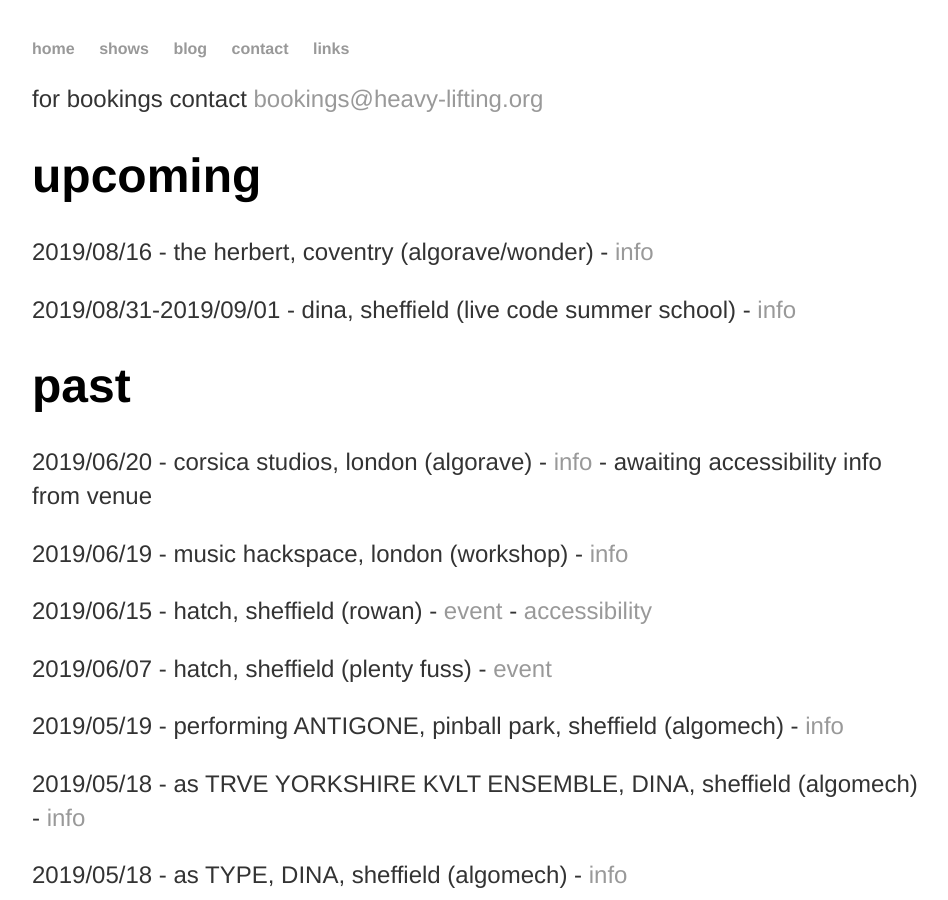
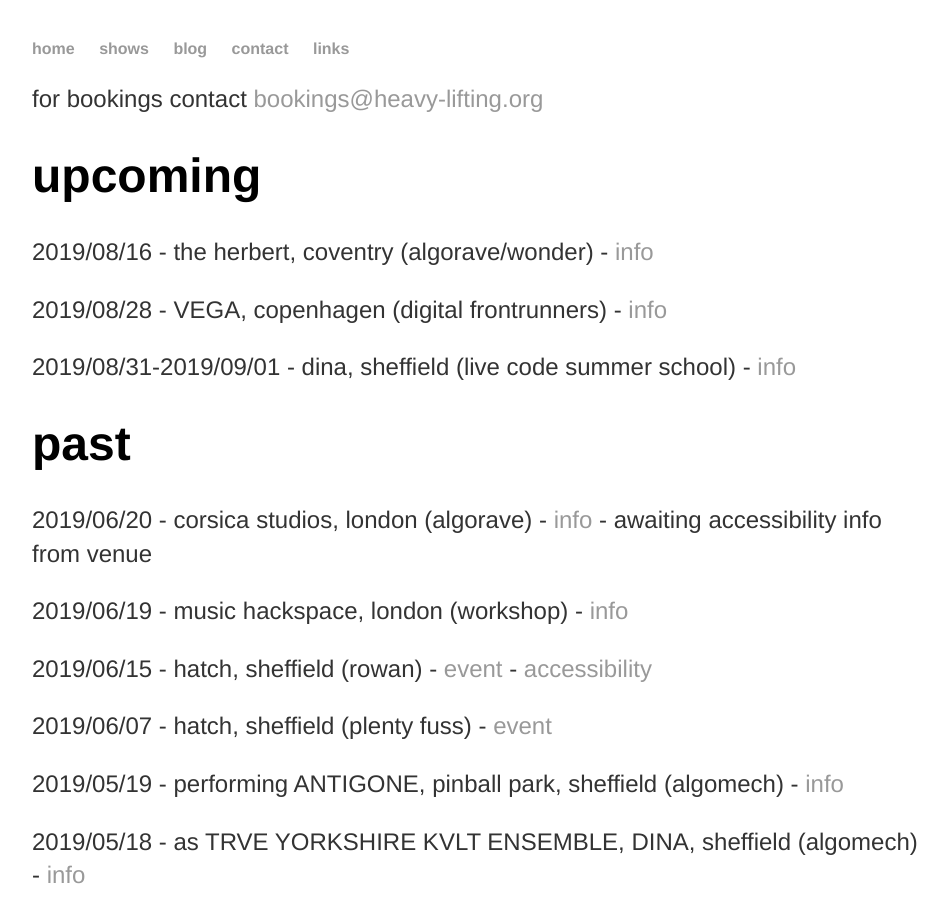
Before and after one commit to heavy-lifting/heavy-lifting.github.io, a Jekyll site: the page built from shows.html, in a window 1280 px wide and 900 px high. Shown: the whole window, without its empty margins (160-1108 px from the left). Built offline with Jekyll 4.4.1, drawn with Linux system fonts in a browser that asks for light colours.

Commit message:
Update shows.html

```diff
--- a/shows.html
+++ b/shows.html
@@ -9,7 +9,7 @@ title: shows
 	<h1>upcoming</h1>
 
 	<p>2019/08/16 - the herbert, coventry (algorave/wonder) - <a href="https://www.theherbert.org/whats_on/1445/wonder__where_reality_and_imaginary_collide" target="_blank">info</a></p>
-
+	<p>2019/08/28 - VEGA, copenhagen (digital frontrunners) - <a href="http://digitalfrontrunners.dk/" target="_blank">info</a></p>
 	<p>2019/08/31-2019/09/01 - dina, sheffield (live code summer school) - <a href="https://livecode-summerschool.github.io/" target="_blank">info</a></p>
 
 
```
